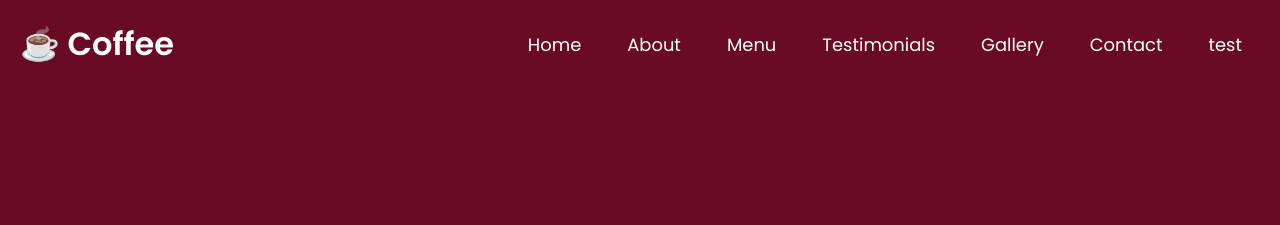
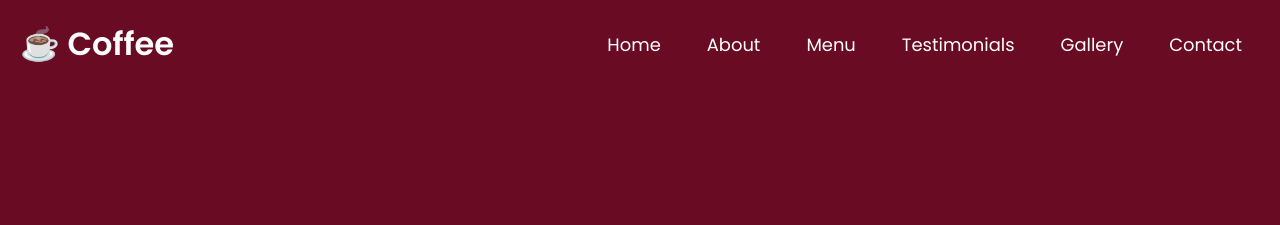
Before and after one commit to iqrakhan-0126/azam_cafe, a plain HTML site: page index.html in a window 1280 px wide. Shown: the top 225 px of the page. Drawn offline with Linux system fonts and the light colour scheme; a web font is replaced by a local one.

Commit message:
test remove

```diff
--- a/index.html
+++ b/index.html
@@ -35,9 +35,7 @@
         <li class="nav-item">
             <a href="#" class="nav-link">Contact</a>
         </li>
-        <li class="nav-item">
-            <a href="#" class="nav-link">test</a>
-        </li>
+
 
      </ul>
 
```
